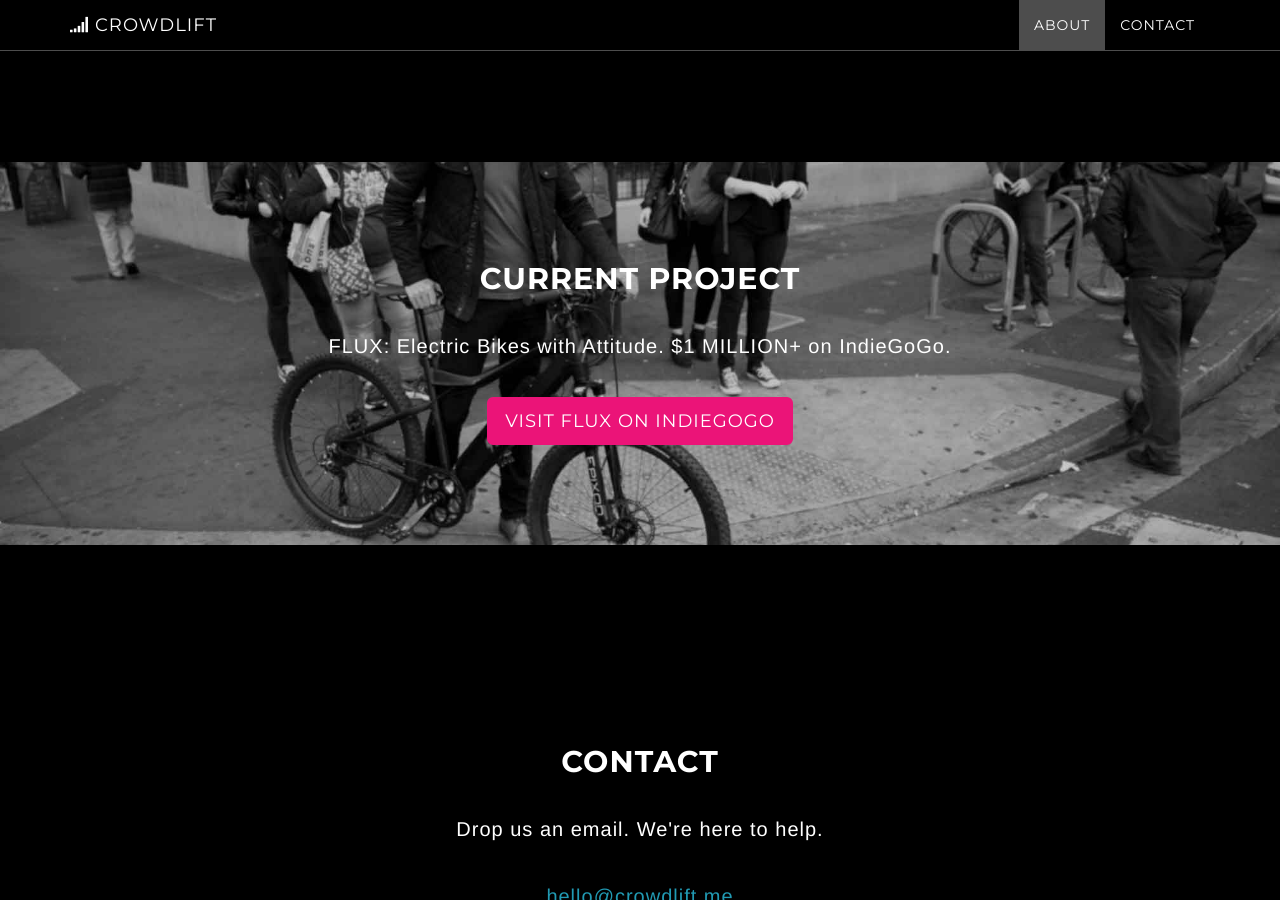
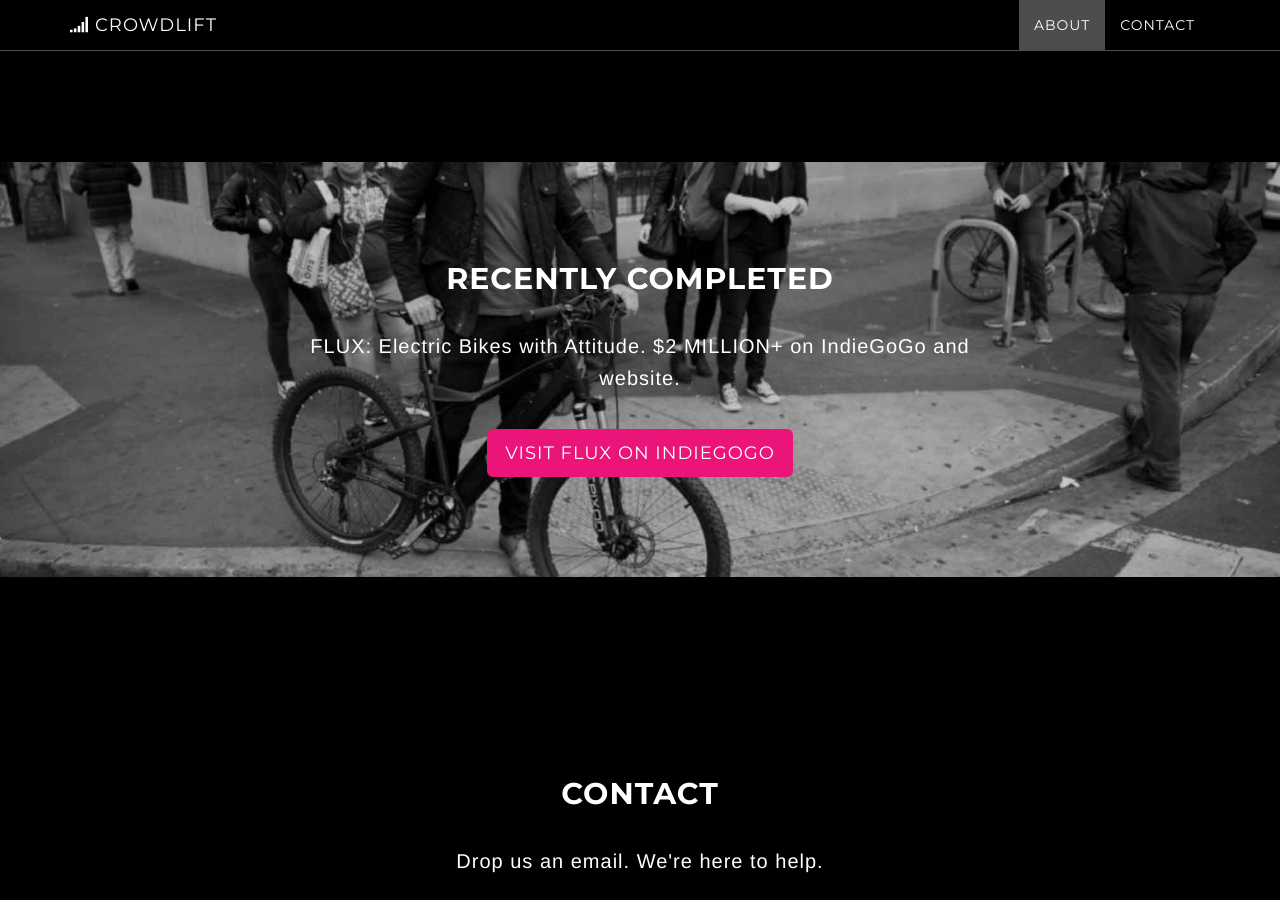
Before and after one commit to crowdlift/crowdlift.github.io, a Jekyll site: the page built from index.html, in a window 1280 px wide and 900 px high, scrolled down 1829 px. Built offline with Jekyll 4.4.1, drawn with Linux system fonts in a browser that asks for light colours.

Commit message:
Update download.html

```diff
--- a/_includes/download.html
+++ b/_includes/download.html
@@ -3,8 +3,8 @@
         <div class="download-section">
             <div class="container">
                 <div class="col-lg-8 col-lg-offset-2">
-                    <h2>Current Project</h2>
-                    <p>FLUX: Electric Bikes with Attitude. $1 MILLION+ on IndieGoGo.</p>
+                    <h2>Recently Completed</h2>
+                    <p>FLUX: Electric Bikes with Attitude. $2 MILLION+ on IndieGoGo and website.</p>
                     <a href="https://www.indiegogo.com/projects/1628084?ref=gogo__fblk__8982031" class="btn btn-igg btn-lg">Visit FLUX on IndieGoGo</a>
                 </div>
             </div>
```
